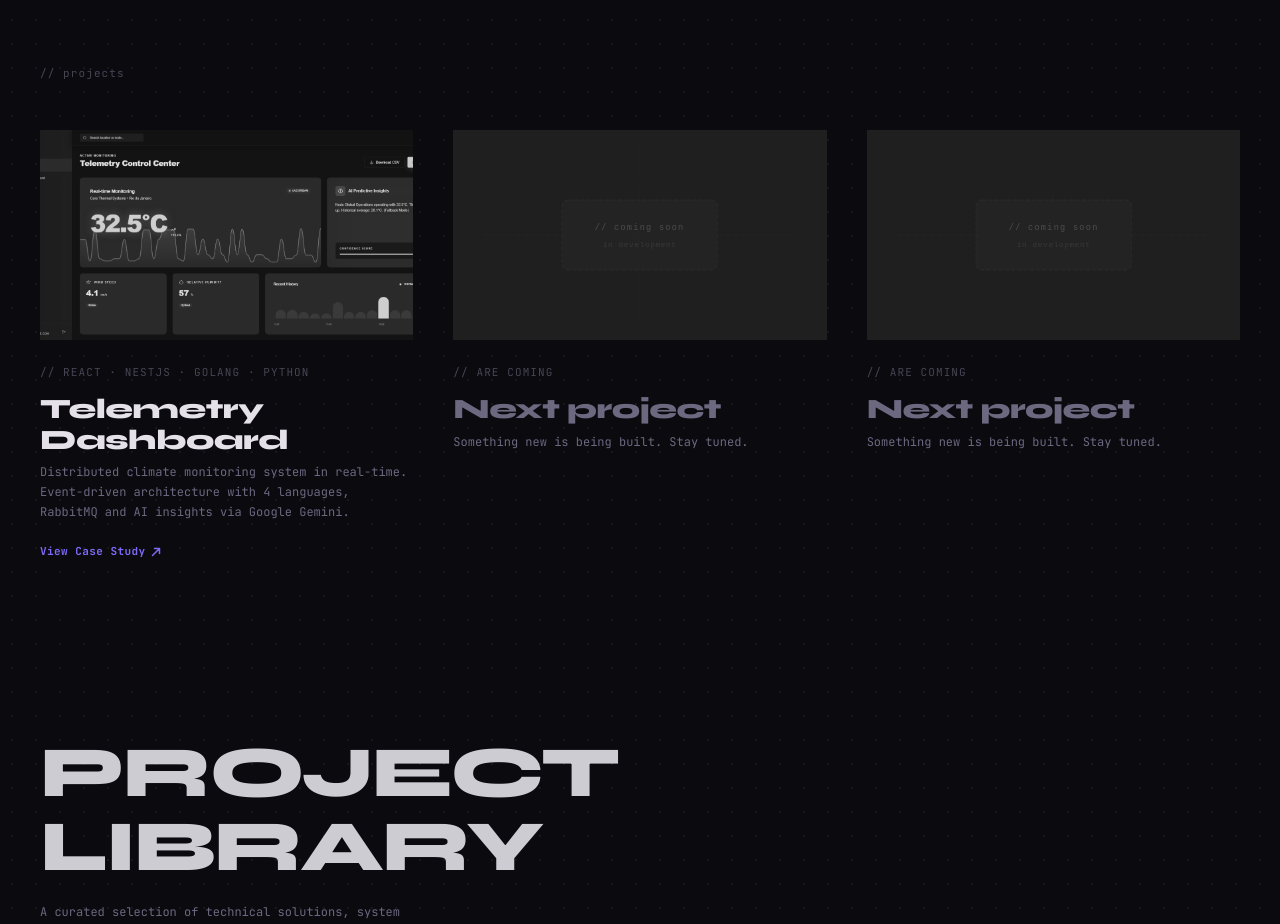
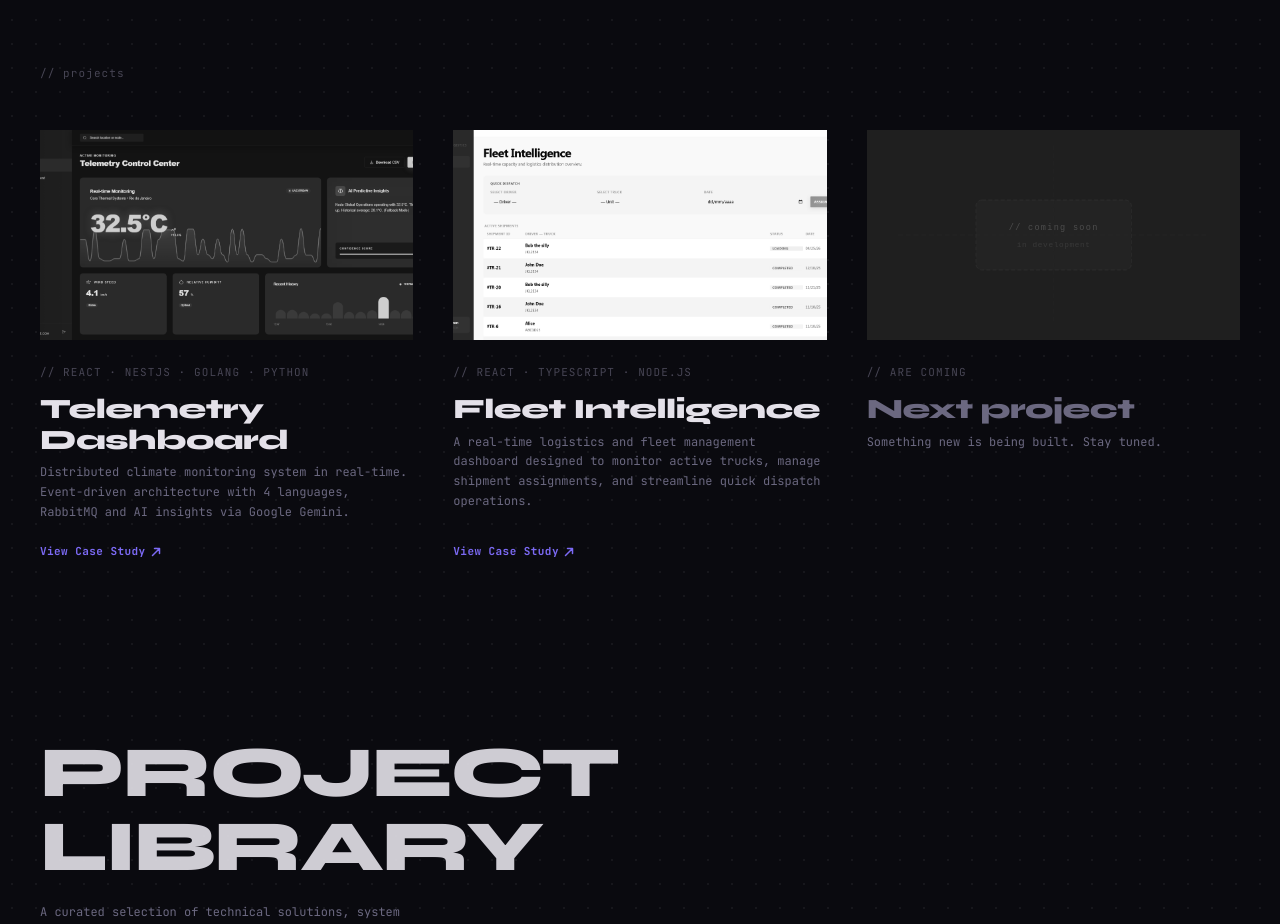
Before and after one commit to denzelws/portfolio-app, a React (Vite) app: page / in a window 1280 px wide. Shown: the part 880-1804 px from the top of the page. Built offline with nearby package versions, Linux system fonts and the light colour scheme.

Commit message:
feat: add transferapp fleet intelligence at projects data

```diff
--- a/src/data/projects.tsx
+++ b/src/data/projects.tsx
@@ -216,15 +216,15 @@ export const projects: Project[] = [
     ArtComponent: TelemetryArt,
   },
   {
+    id: "fleet-intelligence",
+    href: "https://github.com/denzelws/transfer-app",
+    image: "/projects/transferapp.png",
+    ArtComponent: TelemetryArt,
+  },
+  {
     id: "coming-soon-1",
     href: "https://github.com/denzelws",
     ArtComponent: () => <ComingSoonArt label="in development" />,
     comingSoon: true,
   },
-  {
-    id: "coming-soon-2",
-    href: "https://github.com/denzelws",
-    ArtComponent: () => <ComingSoonArt label="in development" />,
-    comingSoon: true,
-  },
 ];
--- a/src/i18n/locales/en.json
+++ b/src/i18n/locales/en.json
@@ -94,12 +94,12 @@
       "tag": "// react · nestjs · golang · python",
       "description": "Distributed climate monitoring system in real-time. Event-driven architecture with 4 languages, RabbitMQ and AI insights via Google Gemini."
     },
+    "fleet-intelligence": {
+      "title": "Fleet Intelligence",
+      "tag": "// react · typescript · node.js",
+      "description": "A real-time logistics and fleet management dashboard designed to monitor active trucks, manage shipment assignments, and streamline quick dispatch operations."
+    },
     "coming-soon-1": {
-      "title": "Next project",
-      "tag": "// are coming",
-      "description": "Something new is being built. Stay tuned."
-    },
-    "coming-soon-2": {
       "title": "Next project",
       "tag": "// are coming",
       "description": "Something new is being built. Stay tuned."
--- a/src/i18n/locales/pt-BR.json
+++ b/src/i18n/locales/pt-BR.json
@@ -94,10 +94,10 @@
       "tag": "// react · nestjs · golang · python",
       "description": "Sistema distribuído de monitoramento climático em tempo real. Arquitetura orientada a eventos com 4 linguagens, RabbitMQ e insights de IA via Google Gemini."
     },
-    "coming-soon-1": {
-      "title": "Próximo projeto",
-      "tag": "// em breve",
-      "description": "Algo novo está sendo construído. Fique ligado."
+    "fleet-intelligence": {
+      "title": "Fleet Intelligence",
+      "tag": "// react · nestjs · golang · python",
+      "description": "Dashboard de logística e gestão de frota em tempo real para monitorar caminhões ativos, gerenciar atribuições de envio e agilizar operações de despacho."
     },
     "coming-soon-2": {
       "title": "Próximo projeto",
```
Also changed, not shown: public/projects/transferapp.png (added).
